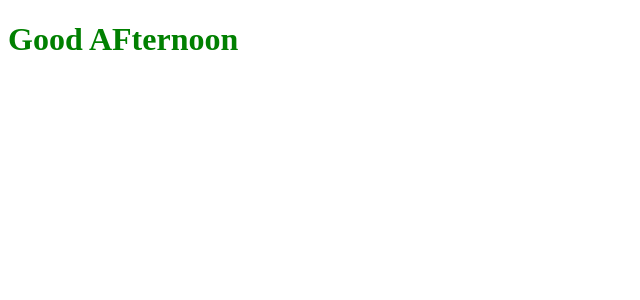
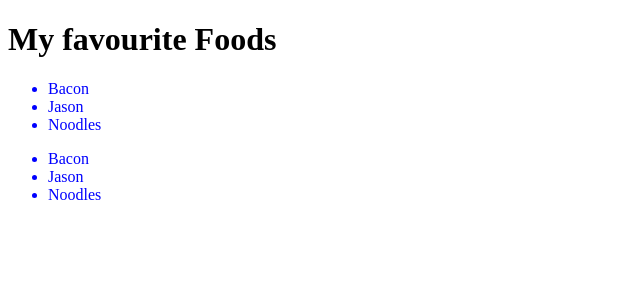
Before and after one commit to kaayush163/React-AngelaYu-Learn, a React (Create React App) app: page / in a window 1280 px wide. Shown: the top 300 px of the page, without its empty margins (0-640 px from the left). Built offline with nearby package versions, Linux system fonts and the light colour scheme.

Commit message:
components work

```diff
--- /dev/null
+++ b/src/components/App.jsx
@@ -0,0 +1,26 @@
+// import "./styles.css";
+
+// export default function App() {
+//   return (
+//     <div className="App">
+//       <h1>Hello CodeSandbox</h1>
+//       <h2>Start editing to see some magic happen!</h2>
+//     </div>
+//   );
+// }
+
+import React from "react";
+import Heading from "./Heading";
+import List from "./List";
+
+function App() {
+  return (
+    <div>
+      <Heading />
+      <List />
+      <List />
+    </div>
+  );
+}
+
+export default App;
--- /dev/null
+++ b/src/components/Heading.jsx
@@ -0,0 +1,7 @@
+import React from "react";
+
+function Heading() {
+  return <h1>My favourite Foods</h1>;
+}
+
+export default Heading;
--- /dev/null
+++ b/src/components/List.jsx
@@ -0,0 +1,12 @@
+import React from "react";
+function List() {
+  return (
+    <ul>
+      <li>Bacon</li>
+      <li>Jason</li>
+      <li>Noodles</li>
+    </ul>
+  );
+}
+
+export default List;
--- a/src/index.js
+++ b/src/index.js
@@ -1,32 +1,42 @@
 import React from "react";
 import ReactDOM from "react-dom";
+import App from "./components/App";
+
+ReactDOM.render(
+  // <div>
+  //   <Heading />
+  //   <List />
+  // </div>,
+  <App />,
+  document.getElementById("root"),
+);
 
 //Task
 // const date = new Date(2019, 1, 1, 20);
-const date = new Date();
+// const date = new Date();
 
-const currentTime = date.getHours();
-let greeting;
-const customStyle = {
-  color: "",
-};
-if (currentTime < 12) {
-  greeting = "Good Morning";
-  customStyle.color = "red";
-} else if (currentTime < 18) {
-  greeting = "Good AFternoon";
-  customStyle.color = "green";
-} else {
-  greeting = "Good Night";
-  customStyle.color = "blue";
-}
+// const currentTime = date.getHours();
+// let greeting;
+// const customStyle = {
+//   color: "",
+// };
+// if (currentTime < 12) {
+//   greeting = "Good Morning";
+//   customStyle.color = "red";
+// } else if (currentTime < 18) {
+//   greeting = "Good AFternoon";
+//   customStyle.color = "green";
+// } else {
+//   greeting = "Good Night";
+//   customStyle.color = "blue";
+// }
 
-ReactDOM.render(
-  <h1 style={customStyle} className="heading">
-    {greeting}
-  </h1>,
-  document.getElementById("root"),
-);
+// ReactDOM.render(
+//   <h1 style={customStyle} className="heading">
+//     {greeting}
+//   </h1>,
+//   document.getElementById("root"),
+// );
 // const food1 = "Bacon";
 // const food2 = "Noodles";
 // const food3 = "Jamon";
```
Also changed, not shown: src/App.js (deleted, +0 -10 lines).
